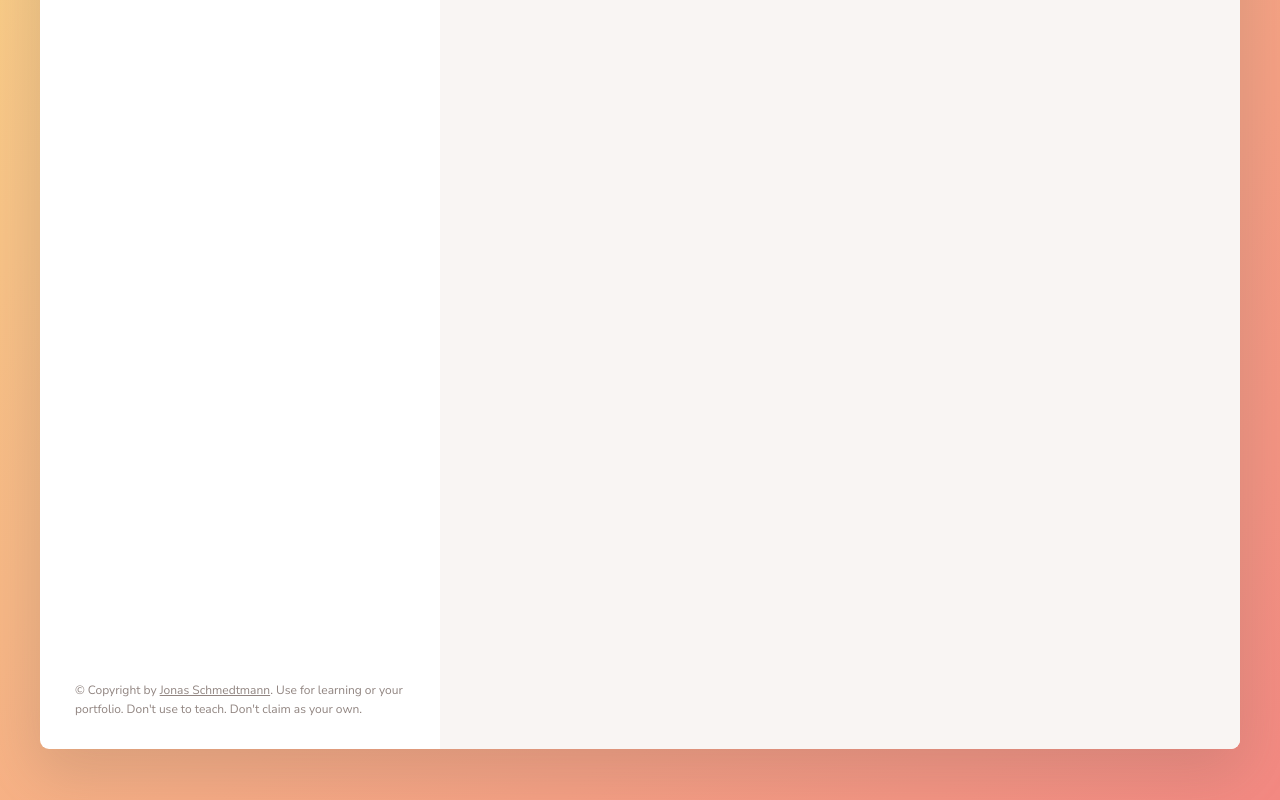
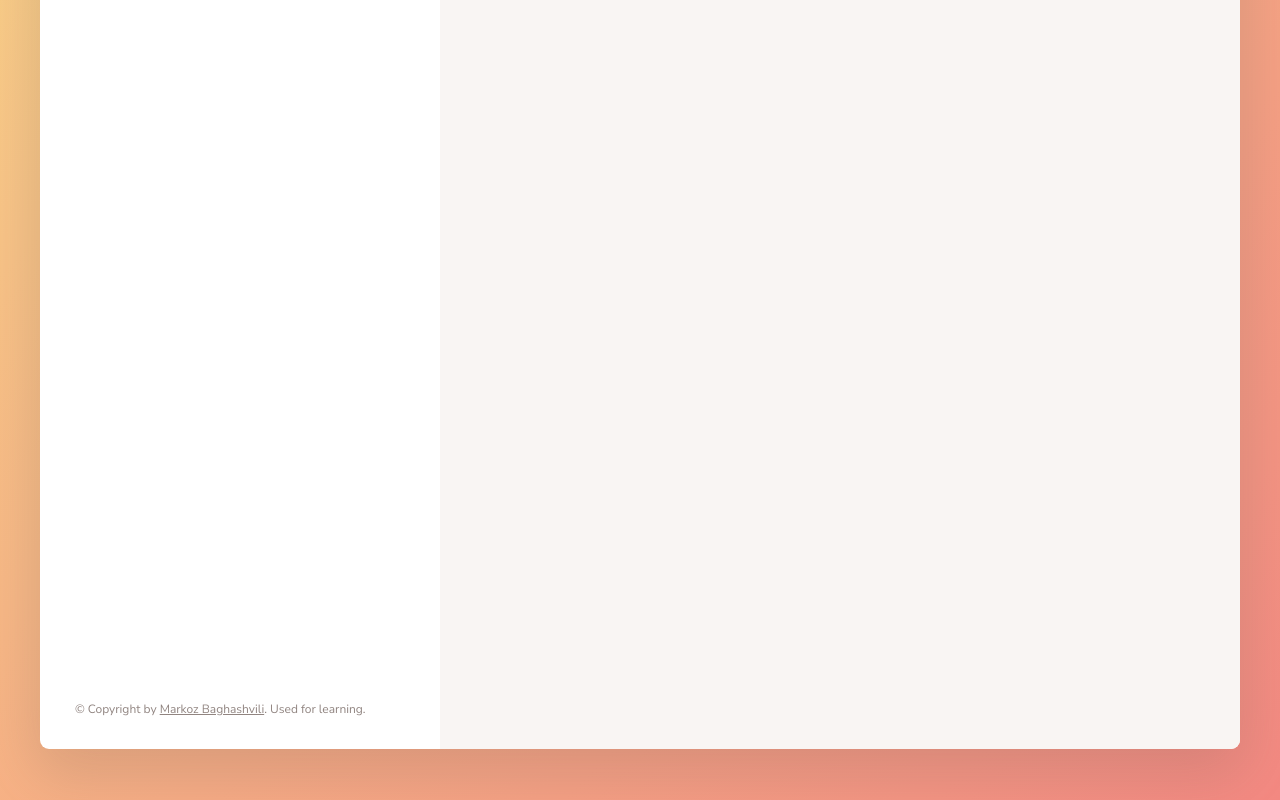
Before and after one commit to Marko010101/Find-Your-Flavor-Recipes, a website built with Parcel: page index.html in a window 1280 px wide. Shown: the part 472-1272 px from the top of the page. Built offline with nearby package versions, Linux system fonts and the light colour scheme; no server answers.

Commit message:
Changed Html

```diff
--- a/index.html
+++ b/index.html
@@ -11,7 +11,7 @@
     <link rel="shortcut icon" href="src/img/favicon.png" type="image/x-icon" />
 
     <link rel="stylesheet" href="src/sass/main.scss" />
-    <script defer src="src/js/controller.js"></script>
+    <script module src="src/js/controller.js"></script>
 
     <title>forkify // Search over 1,000,000 recipes</title>
   </head>
@@ -127,9 +127,8 @@
             class="twitter-link"
             target="_blank"
             href="https://twitter.com/jonasschmedtman"
-            >Jonas Schmedtmann</a
-          >. Use for learning or your portfolio. Don't use to teach. Don't claim
-          as your own.
+            >Markoz Baghashvili</a
+          >. Used for learning.
         </p>
       </div>
 
```
